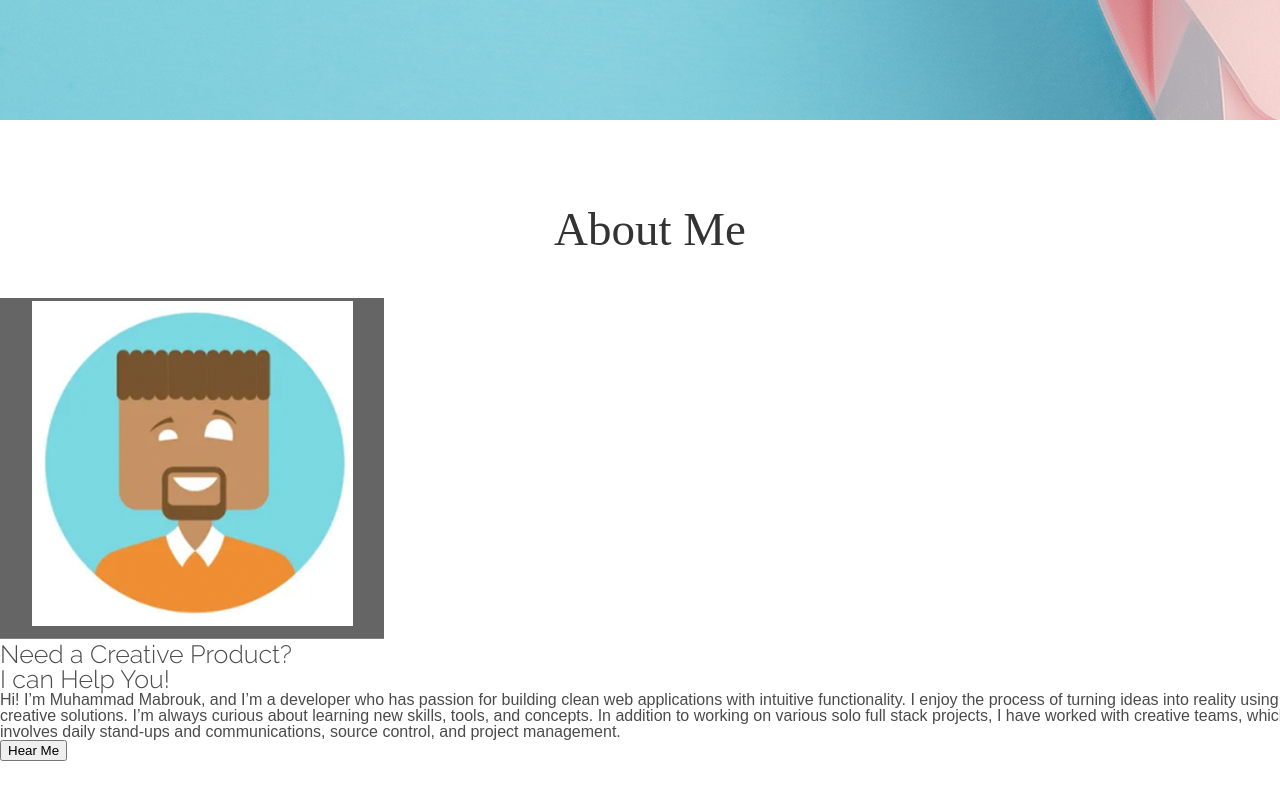
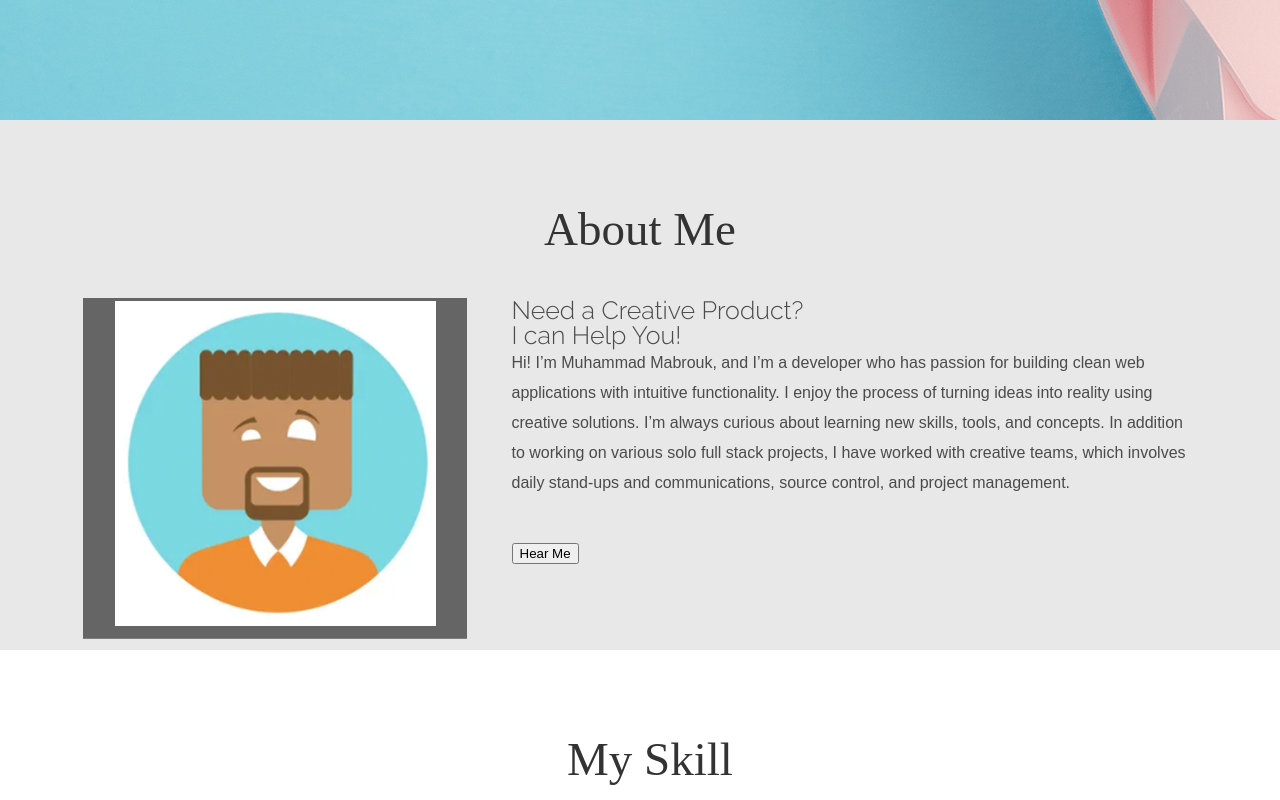
Before and after one commit to jyan-km/singlepage, a website built with Parcel: page index.html in a window 1280 px wide. Shown: the part 680-1480 px from the top of the page. Built offline with nearby package versions, Linux system fonts and the light colour scheme; grey boxes are pictures that could not be loaded.

Commit message:
box02 css01

```diff
--- a/css/index.css
+++ b/css/index.css
@@ -137,3 +137,52 @@ header>.btn {
     position: absolute;
 
 }
+
+
+
+
+/* box02 */
+
+#box02 {
+    background-color: #e8e8e8;
+
+}
+
+#box02>div {
+    width: 1115px;
+    margin:  0 auto;
+}
+#box02>div .box {
+    position: relative;
+    padding-left: 429px ;
+}
+#box02>div .box>figure {
+    position: absolute;
+    left: 0;
+    top: 0;
+    width: 429px;
+}
+#box02>div .box>div { }
+#box02>div .box>div p.text {
+    line-height: 30px ;
+    margin-bottom: 45px;
+ }
+#box02>div .box>div p.btn {
+    text-align: right;
+
+}
+
+#box02>div .box>div p.btn>button {
+
+    width : 196px;
+    height: 53px;
+    background-color: #949494;
+    border-radius: 26px;
+    border : none;
+    color : #fff;
+    font-size: 20px ;
+
+
+
+
+}
--- a/index.html
+++ b/index.html
@@ -57,7 +57,7 @@
         <article id="box02">
             <div>
                 <h3>About Me</h3>
-                <div>
+                <div class="box">
                     <figure>
                         <img src="./images/icon/people.png" alt="내얼굴">
                     </figure>
```
